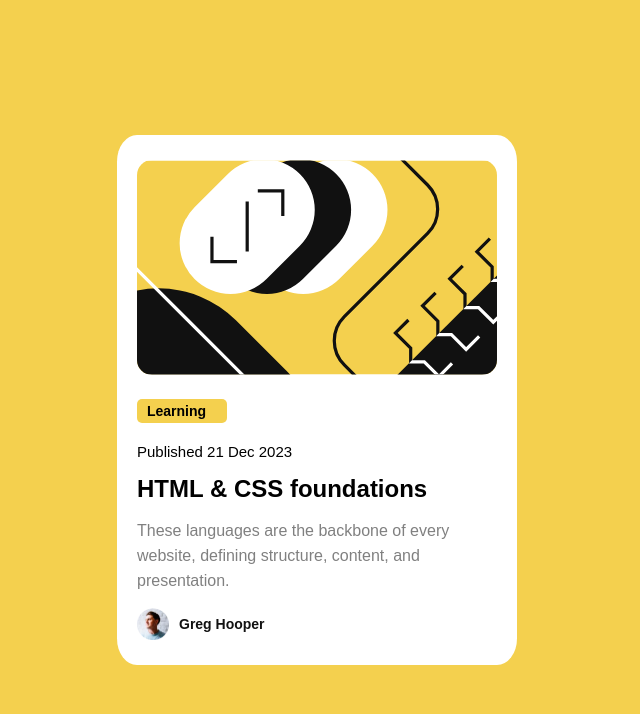
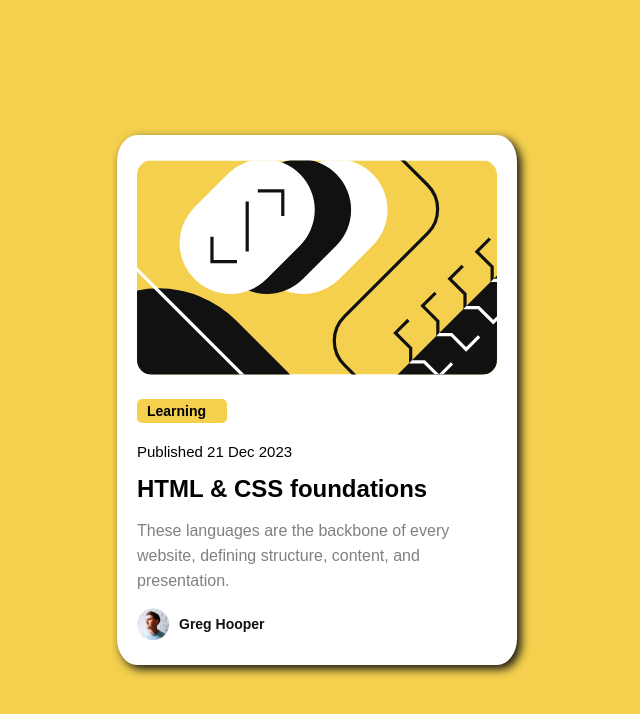
Before and after one commit to feldspar58/blog-preview-card-main, a plain HTML site: page index.html in a window 1280 px wide. Shown: the whole page, without its empty margins (323-963 px from the left). Drawn offline with Linux system fonts and the light colour scheme.

Commit message:
new commit

```diff
--- a/style.css
+++ b/style.css
@@ -22,6 +22,7 @@ body{
     height: 530px;
     flex-direction: column;
     border-radius: 5%;
+    box-shadow: 4px 4px 10px hsl(0, 0%, 7%);
     padding: 10px 20px;
 }
 
```
